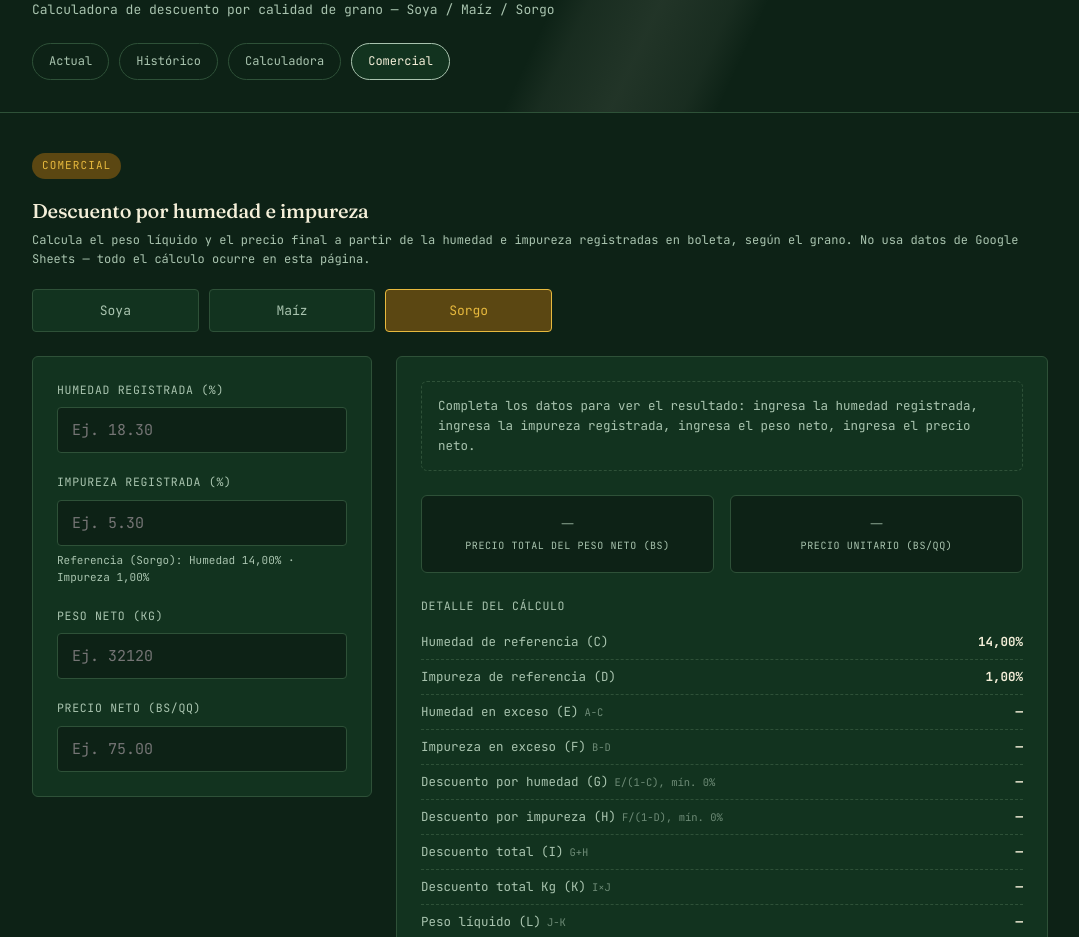
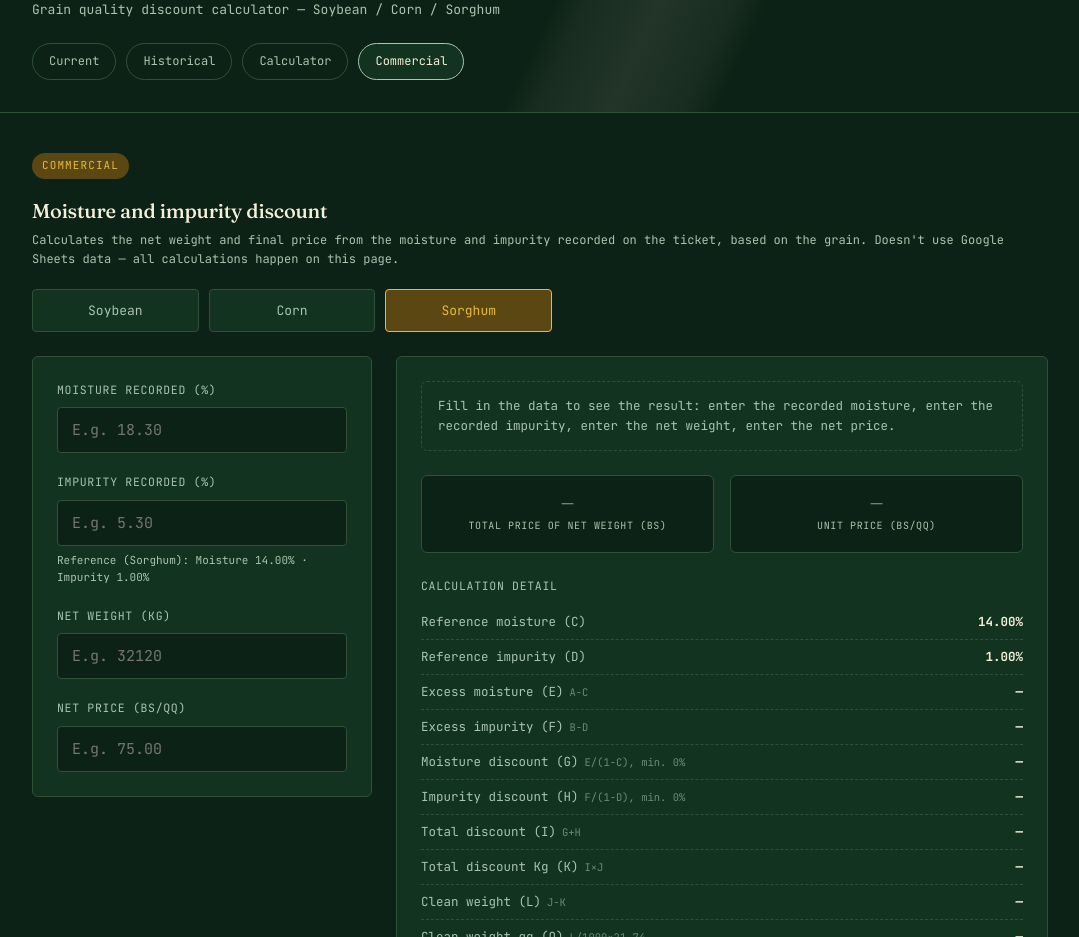
Before and after one commit to AleMont2234/SAMPLE-BAT, a plain HTML site: page comercial.html in a window 1280 px wide. Shown: the part 162-1099 px from the top of the page, without its empty margins (100-1179 px from the left). Drawn offline with Linux system fonts and the light colour scheme.

Commit message:
Translate commercial page content to English

```diff
--- a/comercial.html
+++ b/comercial.html
@@ -1,9 +1,9 @@
 <!DOCTYPE html>
-<html lang="es">
+<html lang="en">
 <head>
 <meta charset="UTF-8">
 <meta name="viewport" content="width=device-width, initial-scale=1.0">
-<title>Comercial · Precios agropecuarios · Bolivia</title>
+<title>Commercial · Agricultural Prices · Bolivia</title>
 <link rel="preconnect" href="https://fonts.googleapis.com">
 <link href="https://fonts.googleapis.com/css2?family=Fraunces:opsz,wght@9..144,400;9..144,500;9..144,600&family=JetBrains+Mono:wght@400;500;700&display=swap" rel="stylesheet">
 <style>
@@ -263,77 +263,77 @@
 
 <header>
   <div class="stars">★ ★ ★ ★ ★</div>
-  <div class="eyebrow">Reporte de mercado · herramienta</div>
-  <h1>Precios agropecuarios — Bolivia</h1>
-  <p>Calculadora de descuento por calidad de grano — Soya / Maíz / Sorgo</p>
+  <div class="eyebrow">Market report · tool</div>
+  <h1>Agricultural Prices — Bolivia</h1>
+  <p>Grain quality discount calculator — Soybean / Corn / Sorghum</p>
   <nav class="page-nav">
-    <a href="index.html">Actual</a>
-    <a href="historico.html">Histórico</a>
-    <a href="calculadora.html">Calculadora</a>
-    <a href="comercial.html" class="active">Comercial</a>
+    <a href="index.html">Current</a>
+    <a href="historico.html">Historical</a>
+    <a href="calculadora.html">Calculator</a>
+    <a href="comercial.html" class="active">Commercial</a>
   </nav>
 </header>
 
 <main>
 
   <section>
-    <span class="group-label">Comercial</span>
-    <h2>Descuento por humedad e impureza</h2>
-    <div class="sub">Calcula el peso líquido y el precio final a partir de la humedad e impureza registradas en boleta, según el grano. No usa datos de Google Sheets — todo el cálculo ocurre en esta página.</div>
+    <span class="group-label">Commercial</span>
+    <h2>Moisture and impurity discount</h2>
+    <div class="sub">Calculates the net weight and final price from the moisture and impurity recorded on the ticket, based on the grain. Doesn't use Google Sheets data — all calculations happen on this page.</div>
 
     <div class="grain-toggle" id="grainToggle">
-      <button type="button" class="grain-btn" data-grain="soya">Soya</button>
-      <button type="button" class="grain-btn" data-grain="maiz">Maíz</button>
-      <button type="button" class="grain-btn active" data-grain="sorgo">Sorgo</button>
+      <button type="button" class="grain-btn" data-grain="soya">Soybean</button>
+      <button type="button" class="grain-btn" data-grain="maiz">Corn</button>
+      <button type="button" class="grain-btn active" data-grain="sorgo">Sorghum</button>
     </div>
 
     <div class="calc-layout">
       <div class="calc-card">
         <div class="field">
-          <label for="humedadInput">Humedad registrada (%)</label>
-          <input type="number" id="humedadInput" min="0" max="100" step="0.01" placeholder="Ej. 18.30">
+          <label for="humedadInput">Moisture recorded (%)</label>
+          <input type="number" id="humedadInput" min="0" max="100" step="0.01" placeholder="E.g. 18.30">
         </div>
         <div class="field">
-          <label for="impurezaInput">Impureza registrada (%)</label>
-          <input type="number" id="impurezaInput" min="0" max="100" step="0.01" placeholder="Ej. 5.30">
-          <div class="ref-note" id="refNote">Referencia (Sorgo): Humedad 14.00% · Impureza 1.00%</div>
+          <label for="impurezaInput">Impurity recorded (%)</label>
+          <input type="number" id="impurezaInput" min="0" max="100" step="0.01" placeholder="E.g. 5.30">
+          <div class="ref-note" id="refNote">Reference (Sorghum): Moisture 14.00% · Impurity 1.00%</div>
         </div>
         <div class="field">
-          <label for="pesoInput">Peso neto (Kg)</label>
-          <input type="number" id="pesoInput" min="0" step="0.01" placeholder="Ej. 32120">
+          <label for="pesoInput">Net weight (Kg)</label>
+          <input type="number" id="pesoInput" min="0" step="0.01" placeholder="E.g. 32120">
         </div>
         <div class="field">
-          <label for="precioInput">Precio neto (Bs/QQ)</label>
-          <input type="number" id="precioInput" min="0" step="0.01" placeholder="Ej. 75.00">
+          <label for="precioInput">Net price (Bs/QQ)</label>
+          <input type="number" id="precioInput" min="0" step="0.01" placeholder="E.g. 75.00">
         </div>
       </div>
 
       <div class="result-card">
-        <div id="statusBanner" class="status-banner">Completa los datos para ver el resultado.</div>
+        <div id="statusBanner" class="status-banner">Fill in the data to see the result.</div>
 
         <div class="headline-numbers">
           <div class="headline-number">
             <div class="value pending" id="precioTotalValue">—</div>
-            <div class="label">Precio total del peso neto (Bs)</div>
+            <div class="label">Total price of net weight (Bs)</div>
           </div>
           <div class="headline-number">
             <div class="value pending" id="precioUnitarioValue">—</div>
-            <div class="label">Precio unitario (Bs/qq)</div>
+            <div class="label">Unit price (Bs/qq)</div>
           </div>
         </div>
 
-        <div class="breakdown-title">Detalle del cálculo</div>
+        <div class="breakdown-title">Calculation detail</div>
         <div class="breakdown">
-          <div class="breakdown-row"><span class="k">Humedad de referencia (C)</span><span class="v" id="out-C">—</span></div>
-          <div class="breakdown-row"><span class="k">Impureza de referencia (D)</span><span class="v" id="out-D">—</span></div>
-          <div class="breakdown-row"><span class="k">Humedad en exceso (E)<span class="formula">A−C</span></span><span class="v" id="out-E">—</span></div>
-          <div class="breakdown-row"><span class="k">Impureza en exceso (F)<span class="formula">B−D</span></span><span class="v" id="out-F">—</span></div>
-          <div class="breakdown-row"><span class="k">Descuento por humedad (G)<span class="formula">E/(1−C), mín. 0%</span></span><span class="v" id="out-G">—</span></div>
-          <div class="breakdown-row"><span class="k">Descuento por impureza (H)<span class="formula">F/(1−D), mín. 0%</span></span><span class="v" id="out-H">—</span></div>
-          <div class="breakdown-row"><span class="k">Descuento total (I)<span class="formula">G+H</span></span><span class="v" id="out-I">—</span></div>
-          <div class="breakdown-row"><span class="k">Descuento total Kg (K)<span class="formula">I×J</span></span><span class="v" id="out-K">—</span></div>
-          <div class="breakdown-row"><span class="k">Peso líquido (L)<span class="formula">J−K</span></span><span class="v" id="out-L">—</span></div>
-          <div class="breakdown-row"><span class="k">Peso líquido qq (O)<span class="formula">L/1000×21.74</span></span><span class="v" id="out-O">—</span></div>
+          <div class="breakdown-row"><span class="k">Reference moisture (C)</span><span class="v" id="out-C">—</span></div>
+          <div class="breakdown-row"><span class="k">Reference impurity (D)</span><span class="v" id="out-D">—</span></div>
+          <div class="breakdown-row"><span class="k">Excess moisture (E)<span class="formula">A−C</span></span><span class="v" id="out-E">—</span></div>
+          <div class="breakdown-row"><span class="k">Excess impurity (F)<span class="formula">B−D</span></span><span class="v" id="out-F">—</span></div>
+          <div class="breakdown-row"><span class="k">Moisture discount (G)<span class="formula">E/(1−C), min. 0%</span></span><span class="v" id="out-G">—</span></div>
+          <div class="breakdown-row"><span class="k">Impurity discount (H)<span class="formula">F/(1−D), min. 0%</span></span><span class="v" id="out-H">—</span></div>
+          <div class="breakdown-row"><span class="k">Total discount (I)<span class="formula">G+H</span></span><span class="v" id="out-I">—</span></div>
+          <div class="breakdown-row"><span class="k">Total discount Kg (K)<span class="formula">I×J</span></span><span class="v" id="out-K">—</span></div>
+          <div class="breakdown-row"><span class="k">Clean weight (L)<span class="formula">J−K</span></span><span class="v" id="out-L">—</span></div>
+          <div class="breakdown-row"><span class="k">Clean weight qq (O)<span class="formula">L/1000×21.74</span></span><span class="v" id="out-O">—</span></div>
         </div>
       </div>
     </div>
@@ -342,12 +342,12 @@
 </main>
 
 <script>
-// Humedad/Impureza de referencia per grain — confirmed against real
-// examples (Sorgo 14%/1%, Soya 13%/1%, Maíz same as Sorgo 14%/1%).
+// Moisture/Impurity reference per grain — confirmed against real
+// examples (Sorghum 14%/1%, Soybean 13%/1%, Corn same as Sorghum 14%/1%).
 const GRAIN_REFERENCES = {
-  soya:  { label: 'Soya',  humedad: 13, impureza: 1 },
-  maiz:  { label: 'Maíz',  humedad: 14, impureza: 1 },
-  sorgo: { label: 'Sorgo', humedad: 14, impureza: 1 },
+  soya:  { label: 'Soybean', humedad: 13, impureza: 1 },
+  maiz:  { label: 'Corn',    humedad: 14, impureza: 1 },
+  sorgo: { label: 'Sorghum', humedad: 14, impureza: 1 },
 };
 
 let selectedGrain = 'sorgo';
@@ -362,7 +362,7 @@ const grainToggle = document.getElementById('grainToggle');
 
 function fmt(n, decimals = 2){
   if (n === null || n === undefined || Number.isNaN(n)) return '—';
-  return n.toLocaleString('es-BO', { minimumFractionDigits: decimals, maximumFractionDigits: decimals });
+  return n.toLocaleString('en-US', { minimumFractionDigits: decimals, maximumFractionDigits: decimals });
 }
 function fmtPct(n){
   return n === null || n === undefined || Number.isNaN(n) ? '—' : `${fmt(n)}%`;
@@ -379,7 +379,7 @@ grainToggle.querySelectorAll('.grain-btn').forEach(btn => {
 
 function updateRefNote(){
   const ref = GRAIN_REFERENCES[selectedGrain];
-  refNote.textContent = `Referencia (${ref.label}): Humedad ${fmt(ref.humedad)}% · Impureza ${fmt(ref.impureza)}%`;
+  refNote.textContent = `Reference (${ref.label}): Moisture ${fmt(ref.humedad)}% · Impurity ${fmt(ref.impureza)}%`;
 }
 
 [humedadInput, impurezaInput, pesoInput, precioInput].forEach(el => el.addEventListener('input', recalculate));
@@ -394,9 +394,9 @@ function updateRefNote(){
 //   N = J x M / 1000 x 21.74
 //   O = L / 1000 x 21.74
 //   Q = N / O
-// A negative "en exceso" (registered below the reference) floors that
+// A negative "excess" (registered below the reference) floors that
 // discount at 0% rather than going negative — confirmed against two
-// worked examples (humedad and impureza both checked separately).
+// worked examples (moisture and impurity both checked separately).
 function recalculate(){
   const ref = GRAIN_REFERENCES[selectedGrain];
   const A = parseFloat(humedadInput.value);
@@ -410,10 +410,10 @@ function recalculate(){
   document.getElementById('out-D').textContent = fmtPct(D);
 
   const missing = [];
-  if (Number.isNaN(A) || A < 0) missing.push('ingresa la humedad registrada');
-  if (Number.isNaN(B) || B < 0) missing.push('ingresa la impureza registrada');
-  if (Number.isNaN(J) || J <= 0) missing.push('ingresa el peso neto');
-  if (Number.isNaN(M) || M <= 0) missing.push('ingresa el precio neto');
+  if (Number.isNaN(A) || A < 0) missing.push('enter the recorded moisture');
+  if (Number.isNaN(B) || B < 0) missing.push('enter the recorded impurity');
+  if (Number.isNaN(J) || J <= 0) missing.push('enter the net weight');
+  if (Number.isNaN(M) || M <= 0) missing.push('enter the net price');
 
   const rows = ['out-E', 'out-F', 'out-G', 'out-H', 'out-I', 'out-K', 'out-L', 'out-O'];
   const precioTotalEl = document.getElementById('precioTotalValue');
@@ -424,7 +424,7 @@ function recalculate(){
     precioTotalEl.textContent = '—'; precioTotalEl.className = 'value pending';
     precioUnitarioEl.textContent = '—'; precioUnitarioEl.className = 'value pending';
     statusBanner.style.display = 'block';
-    statusBanner.textContent = 'Completa los datos para ver el resultado: ' + missing.join(', ') + '.';
+    statusBanner.textContent = 'Fill in the data to see the result: ' + missing.join(', ') + '.';
     return;
   }
   statusBanner.style.display = 'none';
```
